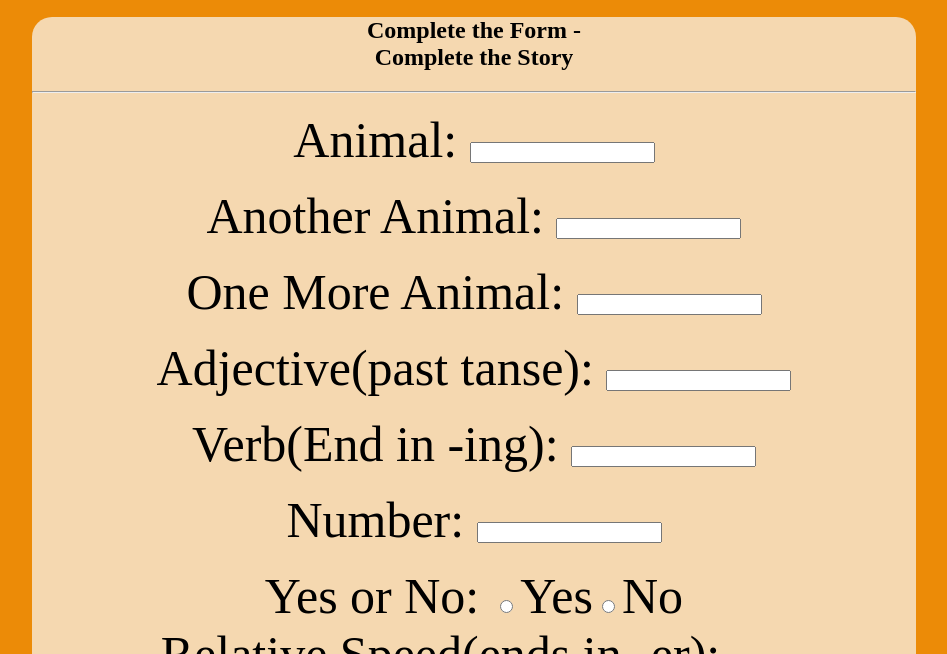
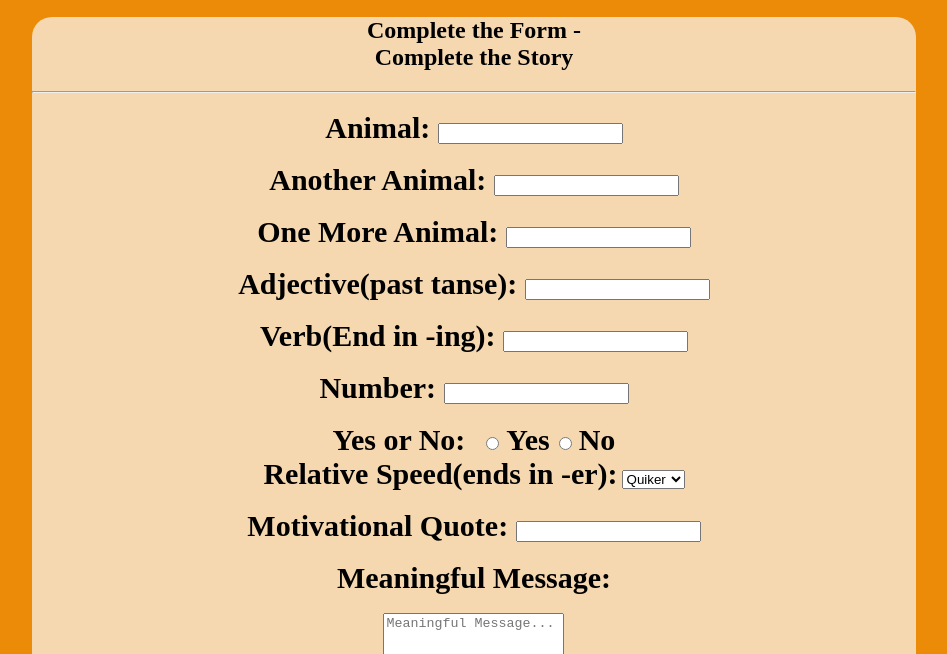
Before and after one commit to Sooraj66655/StoryMaker, a plain HTML site: page index.html in a window 1280 px wide. Shown: the part 135-789 px from the top of the page, without its empty margins (166-1113 px from the left). Drawn offline with Linux system fonts and the light colour scheme.

Commit message:
Update style.css

```diff
--- a/style.css
+++ b/style.css
@@ -33,7 +33,8 @@ margin-bottom: 4%;
 padding-bottom: 5%;
 }
 label{
-	font-size:50px !important;
+	font-size:30px !important;
+	font-weight:bold;
 h1{
 padding-top: 2%;
 font-family: Arial;
```
